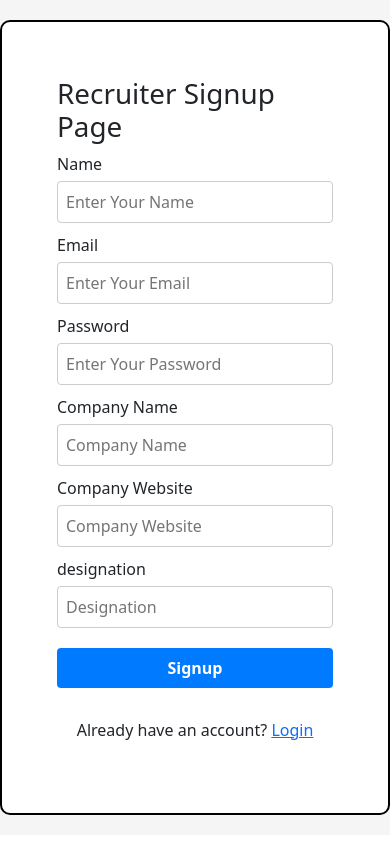
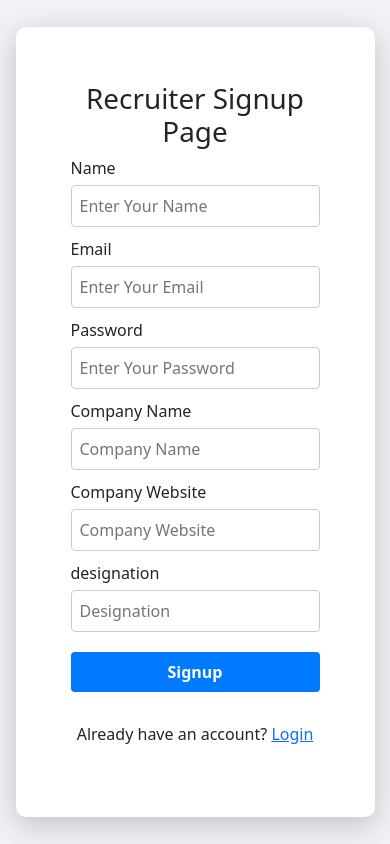
Before and after one commit to prakashramav/recruiter, a React app in the folder frontend/: page /recruiter/signup in a window 390 px wide. Built offline with nearby package versions, Linux system fonts and the light colour scheme; the HTML template or start-up script is replaced by a standard one.

Commit message:
did recruiter page responsive

```diff
--- a/frontend/src/components/Admin/AdminLoginPage/index.css
+++ b/frontend/src/components/Admin/AdminLoginPage/index.css
@@ -86,6 +86,7 @@ button:hover{
     .admin-mini-signup-page-container{
         width: 90%;
         padding: 20px;
+        box-shadow: 0 8px 30px rgba(0,0,0,0.2);
     }
     .admin-login-heading{
         text-align: center;
--- a/frontend/src/components/Admin/AdminSignupPage/index.css
+++ b/frontend/src/components/Admin/AdminSignupPage/index.css
@@ -97,6 +97,7 @@
     .admin-mini-signup-page-container{
         width: 90%;
         padding: 20px;
+        box-shadow: 0 8px 30px rgba(0,0,0,0.2);
     }
     .admin-signup-heading{
         text-align: center;
--- a/frontend/src/components/Applicant/ApplicantLoginPage/index.css
+++ b/frontend/src/components/Applicant/ApplicantLoginPage/index.css
@@ -87,6 +87,7 @@ button:hover{
     .applicant-mini-login-page-container{
         width: 90%;
         padding: 20px;
+        box-shadow: 0 8px 30px rgba(0,0,0,0.2);
     }
     .applicant-login-heading{
         text-align: center;
--- a/frontend/src/components/Applicant/ApplicantSignupPage/index.css
+++ b/frontend/src/components/Applicant/ApplicantSignupPage/index.css
@@ -99,6 +99,7 @@
     .admin-mini-signup-page-container{
         width: 90%;
         padding: 20px;
+        box-shadow: 0 8px 30px rgba(0,0,0,0.2);
     }
     .admin-signup-heading{
         text-align: center;
--- a/frontend/src/components/Recruiter/RecruiterLoginPage/index.css
+++ b/frontend/src/components/Recruiter/RecruiterLoginPage/index.css
@@ -4,7 +4,7 @@
     align-items: center;
     justify-content: center;
     height: 100vh;
-    background-color: #f5f5f5;
+    background-color: #F0F2F5;
 
 }
 
@@ -14,7 +14,7 @@
     margin-bottom: 10px;
 }
 .recruiter-mini-container{
-    border: 2px solid #000;
+    box-shadow: 0 8px 30px rgba(0,0,0,0.2);
     padding: 55px;
     border-radius: 10px;
     height: auto;
@@ -74,3 +74,14 @@ button:hover{
 .error-message-container{
     text-align: center;
 }
+
+@media (max-width: 600px){
+    .recruiter-mini-container{
+        width: 90%;
+        padding: 20px;
+        box-shadow: 0 8px 30px rgba(0,0,0,0.2);
+    }
+    .recruiter-login-heading{
+        text-align: center;
+    }
+}
--- a/frontend/src/components/Recruiter/RecruiterLoginPage/index.jsx
+++ b/frontend/src/components/Recruiter/RecruiterLoginPage/index.jsx
@@ -80,7 +80,7 @@ const RecruiterLoginPage = () => {
   return (
     <form className='recruiter-login-page-container' onSubmit={loginPageSubmit}>
         <div className='recruiter-mini-container'>
-            <h1>Recruiter Login Page</h1>
+            <h1 className='recruiter-login-heading'>Recruiter Login Page</h1>
           <div className='input-handler-container'>
             <label htmlFor="email" className='label'>Email</label>
             <input type="email" placeholder='Enter your Email' id='email' className='input-field' onChange={(e)=>{setEmail(e.target.value),setEmailError(false)}}/>
--- a/frontend/src/components/Recruiter/RecruiterSignupPage/index.css
+++ b/frontend/src/components/Recruiter/RecruiterSignupPage/index.css
@@ -3,13 +3,13 @@
     flex-direction: column;
     align-items: center;
     justify-content: center;
-    background-color: #f5f5f5;
+    background-color: #F0F2F5;
     background-size: cover;
     overflow: hidden;
 }
 
 .recruiter-signup-mini-container{
-    border: 2px solid #000;
+    box-shadow: 0 8px 30px rgba(0,0,0,0.2);
     padding: 55px;
     border-radius: 10px;
     height: auto;
@@ -99,3 +99,25 @@ button:hover{
     margin-top: 15px;
     font-size: 14px;
 }
+
+@media (max-width: 600px){
+    .recruiter-singup-container{
+        display: flex;
+        flex-direction: column;
+        align-items: center;
+        justify-content: center;
+        background-color: #F0F2F5;
+        height: 100vh;
+        background-size: cover;
+        overflow: hidden;
+        padding: 20px;
+    }
+    .recruiter-mini-container{
+        width: 90%;
+        padding: 20px;
+        box-shadow: 0 8px 30px rgba(0,0,0,0.2);
+    }
+    .recruiter-login-heading{
+        text-align: center;
+    }
+}
--- a/frontend/src/components/Recruiter/RecruiterSignupPage/index.jsx
+++ b/frontend/src/components/Recruiter/RecruiterSignupPage/index.jsx
@@ -95,7 +95,7 @@ const RecruiterSignupPage = () => {
   return (
     <form className='recruiter-singup-container' onSubmit={onSubmitSignup}>
       <div className='recruiter-signup-mini-container'>
-        <h1>Recruiter Signup Page</h1>
+        <h1 className='recruiter-login-heading'>Recruiter Signup Page</h1>
         <div className='input-handler-container'>
           <label htmlFor='name'>Name</label>
           <input type='text' placeholder='Enter Your Name' id='name' className='input-field' onChange={(e) => {setName(e.target.value),setNameError(false)}}/>
```
